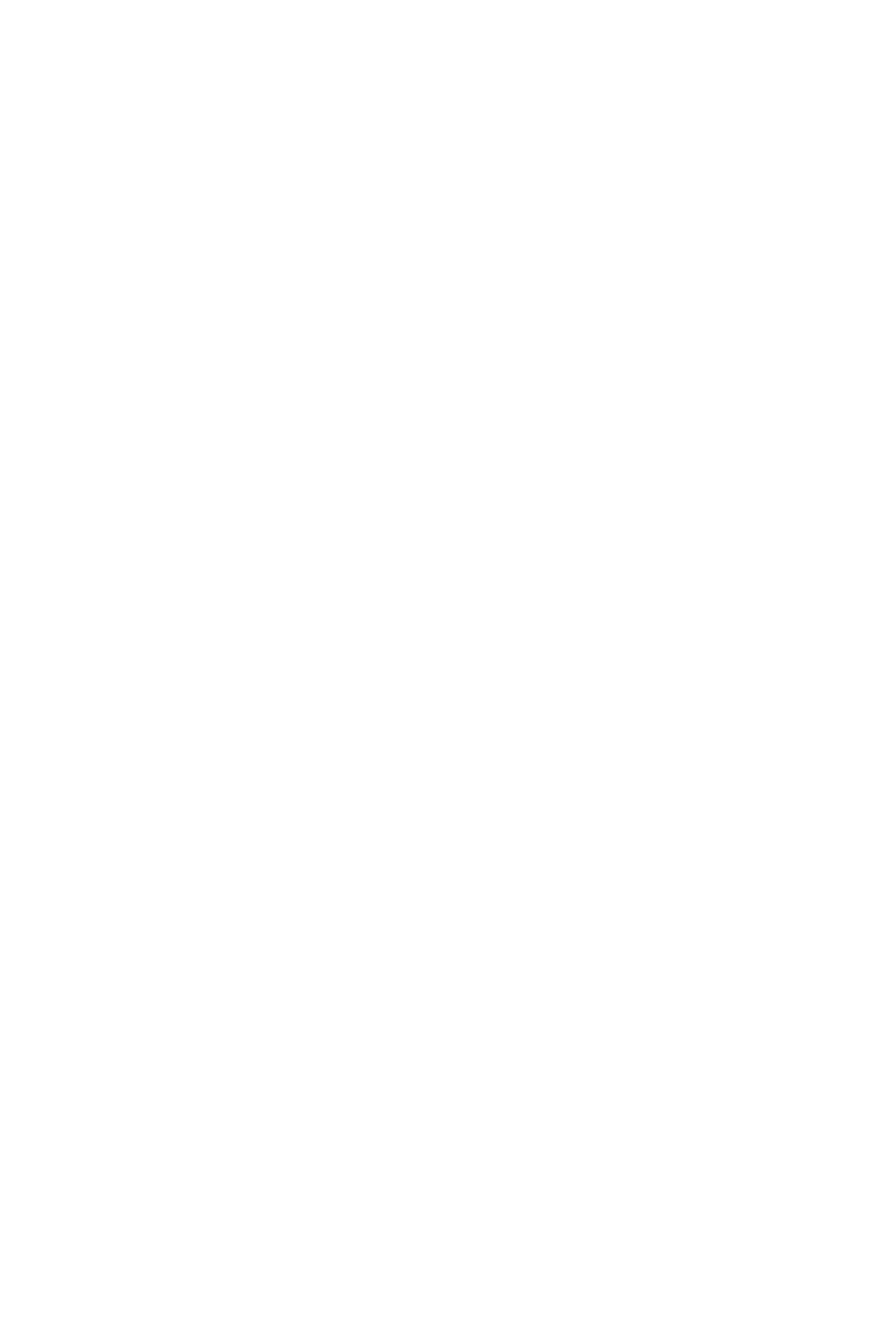
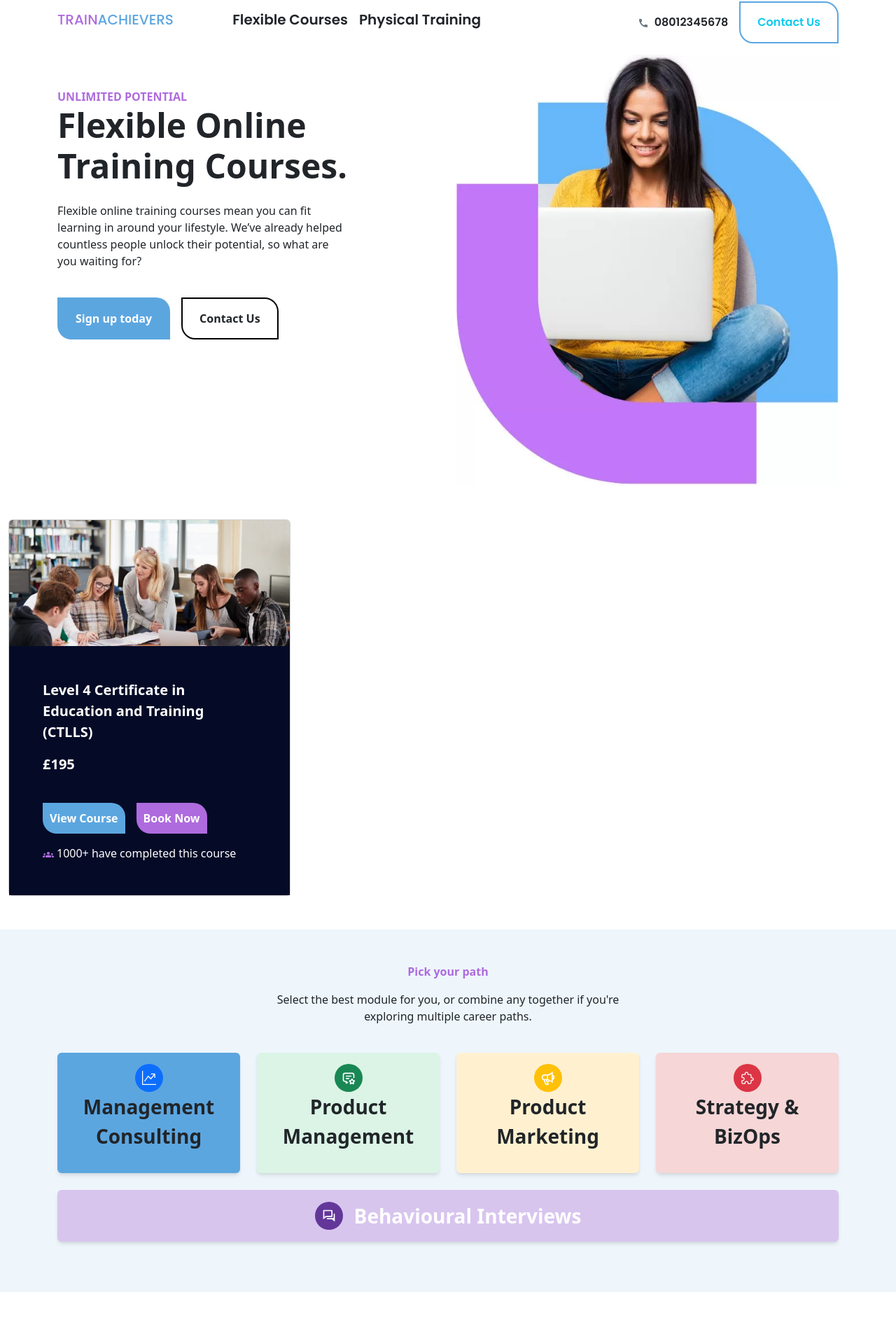
Before and after one commit to George-Gyang/train-achievers, a React (Vite) app: page /flexible_courses in a window 1280 px wide. Before the commit this address had no page. Shown: the part 70-1973 px from the top of the page at 70% size. Before the commit the page ends 800 px from the top, so only its background shows below. Built offline with nearby package versions, Linux system fonts and the light colour scheme.

Commit message:
major update on flexible course page

```diff
--- a/src/App.jsx
+++ b/src/App.jsx
@@ -2,6 +2,7 @@ import React from 'react'
 import { BrowserRouter, Route, Routes } from 'react-router-dom'
 import Layouts from './components/layout/Layout'
 import Home from './pages/Home'
+import FlexibleCourses from './pages/FlexibleCourses'
 
 const App = () => {
   return (
@@ -10,6 +11,7 @@ const App = () => {
       <Routes>
         <Route path='/' element={<Layouts />}>
           <Route index element={<Home />} />
+          <Route path='/flexible_courses' element={<FlexibleCourses />} />
         </Route>
       </Routes>
     </BrowserRouter>
--- /dev/null
+++ b/src/components/flexible-courses/CourseCard.jsx
@@ -0,0 +1,29 @@
+import Button from 'react-bootstrap/Button';
+import Card from 'react-bootstrap/Card';
+import image from "../../assets/jpg/course-img.jpg"
+import { MdGroups } from 'react-icons/md';
+function CourseCard() {
+    return (
+        <Card className='w-100 hover_effect'>
+            <Card.Img variant="top" src={image} />
+            <Card.Body className='p-5 navy_bg text-white'>
+                {/* <Card.Title>Card Title</Card.Title> */}
+                <Card.Text className='fs-5 fw-semibold hover_primary_color'>
+                    Level 4 Certificate in Education and Training (CTLLS)
+                </Card.Text>
+                <p className="fs-5 fw-semibold">£195</p>
+
+                <div className="d-flex">
+                    <button className='btn mt-4 me-3 secondary_bg hover_effect text-white custom_btn border-2 p-2 fw-semibold f-5' >View Course</button>
+                    <button className='btn mt-4 me-3 primary_bg hover_effect text-white custom_btn border-2 p-2 fw-semibold f-5' >Book Now</button>
+                </div>
+                <div className="d-flex mt-3">
+                    <span className="me-1 primary_color"><MdGroups /></span>
+                    <span className="">1000+ have completed this course</span>
+                </div>
+            </Card.Body>
+        </Card>
+    );
+}
+
+export default CourseCard;
--- a/src/index.css
+++ b/src/index.css
@@ -1,12 +1,16 @@
+body{
+  width: 100%;
+}
+
 .popins {
   font-family: "Poppins", sans-serif;
 }
 
 .primary_bg {
-  background-color: rgb(174 107 222);
+  background-color: rgb(174 107 222) !important;
 }
 .primary_color {
-  color: rgb(174 107 222);
+  color: rgb(174 107 222) !important;
 }
 
 .secondary_bg {
--- /dev/null
+++ b/src/pages/FlexibleCourses.jsx
@@ -0,0 +1,76 @@
+import React, { useEffect, useState } from 'react'
+import { Col, Container, Row } from 'react-bootstrap'
+import image from "../assets/home-hero.webp"
+import PathCard from '../components/home/PathCard'
+import IntervewsCard from '../components/home/IntervewsCard'
+import CourseCard from '../components/flexible-courses/CourseCard'
+
+const FlexibleCourses = () => {
+    const [activate, setActivate] = useState(false)
+    // useEffect(() => {
+    // setInterval(() => {
+    //     setActivate(true)
+    // }, 2000)
+    setTimeout(() => {
+        setActivate(true)
+    }, 500);
+    // }, [])
+    console.log(activate)
+    return (
+        <div>
+            <Container className='mb-5'>
+                <Row>
+                    <Col md={6}>
+                        <div className=" text-dark mb-4 pt-5 mb-md-0">
+                            <p className='primary_color mb-0 text-uppercase fw-bold'>Unlimited potential</p>
+                            <h1 className='display-5 mb-4 fw-bold'>Flexible Online <br /> Training Courses.</h1>
+                            <p className='col-md-9'>Flexible online training courses mean you can fit learning in around your lifestyle. We’ve already helped countless people unlock their potential, so what are you waiting for?</p>
+                            <button className='btn mt-4 me-3 secondary_bg hover_effect text-white custom_btn border-2 p-2 p-md-3 px-md-4 fw-semibold f-5' >Sign up today</button>
+                            <button className='btn  mt-4 btn-outline-black custom_btn hover_secondary_bg border-black border-2 p-2 p-md-3 px-md-4 fw-semibold f-5' >Contact Us</button>
+                        </div>
+                    </Col>
+                    <Col md={6}>
+                        {activate && (
+                            <div>
+                                <img src={image} alt="" className="img-fluid" />
+                            </div>)}
+                    </Col>
+                </Row>
+            </Container>
+            <div className="container-fluid mb-5">
+                <div className="row">
+                    <div className="col-md-4">
+                        <CourseCard />
+                    </div>
+                </div>
+            </div>
+            <div style={{ backgroundColor: "rgba(92, 166, 224, 0.1)" }} className='py-5'>
+                <Container>
+                    <p className="fw-semibold primary_color text-center">Pick your path</p>
+                    <div className="d-flex justify-content-center">
+                        <div className="col-md-6">
+                            <p className="text-center">Select the best module for you, or combine any together if you're exploring multiple career paths.</p>
+                        </div>
+                    </div>
+                    <div className="my-4">
+                        <PathCard />
+                    </div>
+                </Container>
+            </div>
+            <div className='py-5'>
+                <Container>
+                    <div className="d-flex justify-content-center">
+                        <div className="col-md-8">
+                            <p className="fw-semibold fs-2 primary_color text-center">All-in-one interview preparation</p>
+                        </div>
+                    </div>
+                    <div className="my-4">
+                        <IntervewsCard />
+                    </div>
+                </Container>
+            </div>
+        </div>
+    )
+}
+
+export default FlexibleCourses
```
Also changed, not shown: src/assets/jpg/course-img.jpg (added).
